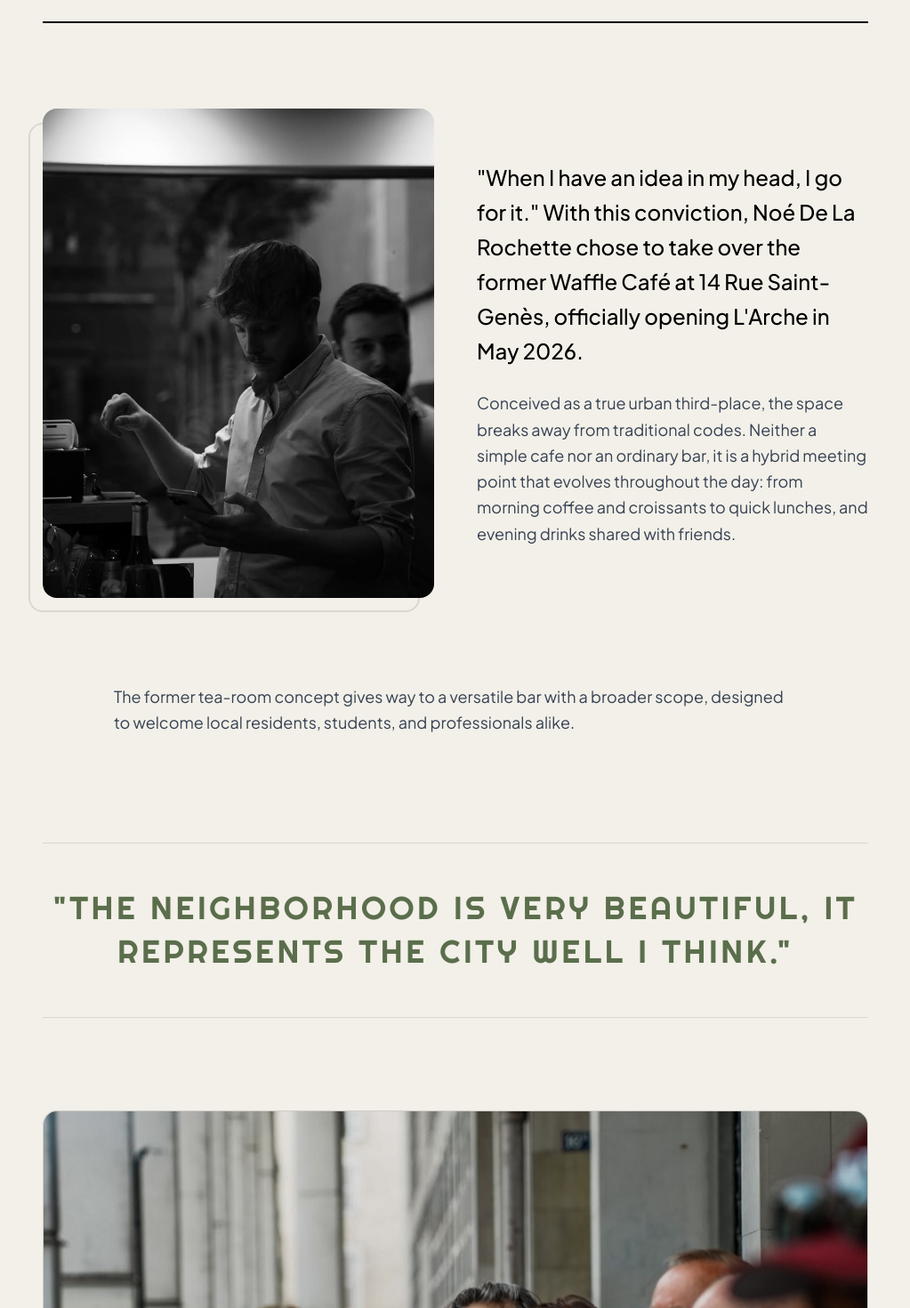
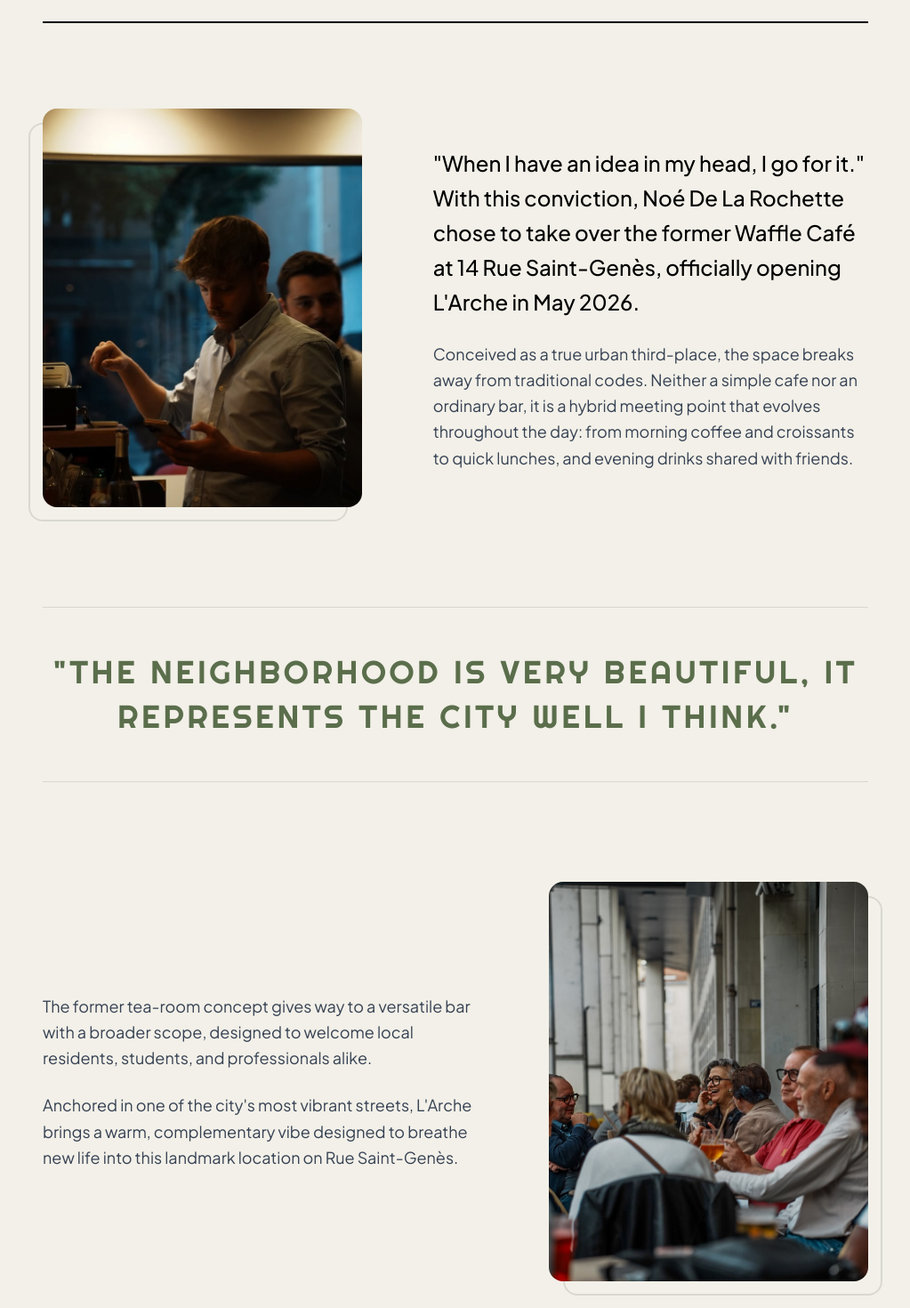
Before and after one commit to tomblanchetonWEB/larche-website, a Vue app: page /story in a window 1280 px wide. Shown: the part 460-1930 px from the top of the page at 89% size, without its empty margins (128-1151 px from the left). Built offline with nearby package versions, Linux system fonts and the light colour scheme.

Commit message:
fix: center hero items on mobile

```diff
--- a/src/views/StoryPage.vue
+++ b/src/views/StoryPage.vue
@@ -10,11 +10,13 @@ onMounted(() => {
 
 <template>
   <div class="w-full min-h-screen bg-arche-beige dark:bg-surface-dark transition-colors duration-300 pt-32 pb-24 md:pb-40 selection:bg-arche-green selection:text-white dark:selection:bg-arche-beige dark:selection:text-surface-dark overflow-hidden relative">
+
     <div class="absolute top-40 -right-20 text-[12rem] md:text-[20rem] font-display font-bold uppercase opacity-5 text-black dark:text-arche-beige pointer-events-none select-none tracking-tighter leading-none z-0 rotate-90 origin-right hidden lg:block">
       ORIGIN
     </div>
 
     <div class="max-w-5xl mx-auto px-6 md:px-12 relative z-10">
+
       <div class="w-full border-b-2 border-black dark:border-arche-beige pb-8 md:pb-16 mb-16 md:mb-24 flex flex-col md:flex-row justify-between items-start md:items-end gap-6">
         <div class="flex flex-col gap-4">
           <p class="font-sans text-xs md:text-sm font-bold uppercase tracking-[0.3em] text-red-600 dark:text-red-500 ml-1 md:ml-1.5">
@@ -29,16 +31,19 @@ onMounted(() => {
         </p>
       </div>
 
-      <div class="flex flex-col gap-16">
+      <div class="flex flex-col gap-16 md:gap-24">
+
+        <!-- Bloc 1 : Image à gauche, Texte à droite -->
         <div class="grid grid-cols-1 lg:grid-cols-12 gap-12 items-center">
-          <div class="lg:col-span-6 relative group">
+          <div class="lg:col-span-5 relative group">
             <div class="w-full aspect-[4/5] rounded-2xl overflow-hidden bg-black/5 dark:bg-white/5 relative z-10">
-              <img :src="noeImg" :alt="$t('storyPage.imageAlt1')" class="w-full h-full object-cover grayscale group-hover:grayscale-0 transition-all duration-700" />
+              <!-- Filtre noir et blanc retiré -->
+              <img :src="noeImg" :alt="$t('storyPage.imageAlt1')" class="w-full h-full object-cover" />
             </div>
             <div class="absolute -bottom-4 -left-4 w-full h-full border-2 border-black/10 dark:border-arche-beige/10 rounded-2xl z-0 hidden md:block"></div>
           </div>
 
-          <div class="lg:col-span-6 flex flex-col gap-6">
+          <div class="lg:col-span-7 flex flex-col gap-6 lg:pl-8">
             <p class="font-sans text-xl md:text-2xl font-medium text-black dark:text-arche-beige leading-relaxed">
               {{ $t('storyPage.p1') }}
             </p>
@@ -48,26 +53,34 @@ onMounted(() => {
           </div>
         </div>
 
-        <div class="max-w-3xl mx-auto w-full flex flex-col gap-6 my-8">
-          <p class="font-sans text-base md:text-lg text-gray-700 dark:text-arche-beige/80 leading-relaxed font-light">
-            {{ $t('storyPage.p3') }}
-          </p>
-        </div>
-
-        <div class="my-6 py-12 border-y border-black/10 dark:border-arche-beige/20 text-center">
+        <!-- Citation centrale -->
+        <div class="my-4 py-12 border-y border-black/10 dark:border-arche-beige/20 text-center">
           <h2 class="font-display text-2xl md:text-4xl uppercase tracking-widest text-arche-green dark:text-arche-beige leading-snug">
             {{ $t('storyPage.quote') }}
           </h2>
         </div>
 
-        <div class="w-full aspect-[16/9] rounded-2xl overflow-hidden bg-black/5 dark:bg-white/5 border border-black/10 dark:border-white/10 my-4">
-          <img :src="placeImg" :alt="$t('storyPage.imageAlt2')" class="w-full h-full object-cover" />
-        </div>
+        <!-- Bloc 2 : Texte à gauche, Image à droite (Inversé) -->
+        <div class="grid grid-cols-1 lg:grid-cols-12 gap-12 items-center">
 
-        <div class="max-w-3xl mx-auto w-full flex flex-col gap-6 mt-8">
-          <p class="font-sans text-base md:text-lg text-gray-700 dark:text-arche-beige/80 leading-relaxed font-light">
-            {{ $t('storyPage.p4') }}
-          </p>
+          <!-- Sur mobile, l'ordre s'inverse pour garder l'image au-dessus du texte (order-2 lg:order-1) -->
+          <div class="lg:col-span-7 flex flex-col gap-6 lg:pr-8 order-2 lg:order-1">
+            <p class="font-sans text-base md:text-lg text-gray-700 dark:text-arche-beige/80 leading-relaxed font-light">
+              {{ $t('storyPage.p3') }}
+            </p>
+            <p class="font-sans text-base md:text-lg text-gray-700 dark:text-arche-beige/80 leading-relaxed font-light">
+              {{ $t('storyPage.p4') }}
+            </p>
+          </div>
+
+          <div class="lg:col-span-5 relative group order-1 lg:order-2">
+            <div class="w-full aspect-[4/5] md:aspect-square lg:aspect-[4/5] rounded-2xl overflow-hidden bg-black/5 dark:bg-white/5 relative z-10">
+              <img :src="placeImg" :alt="$t('storyPage.imageAlt2')" class="w-full h-full object-cover" />
+            </div>
+            <!-- Bordure décalée vers la droite en bas pour faire écho à la première image -->
+            <div class="absolute -bottom-4 -right-4 w-full h-full border-2 border-black/10 dark:border-arche-beige/10 rounded-2xl z-0 hidden md:block"></div>
+          </div>
+
         </div>
 
       </div>
```
